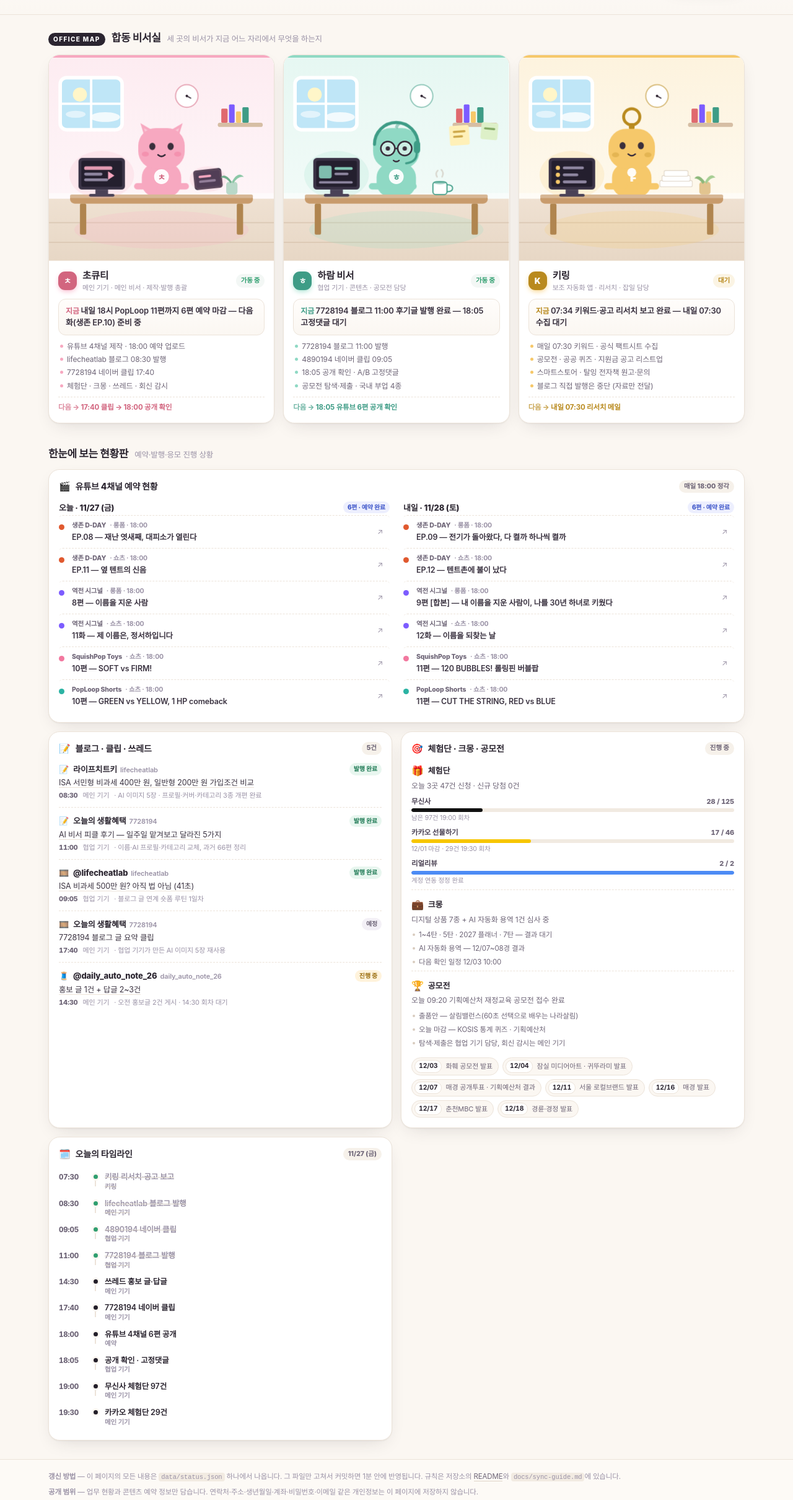
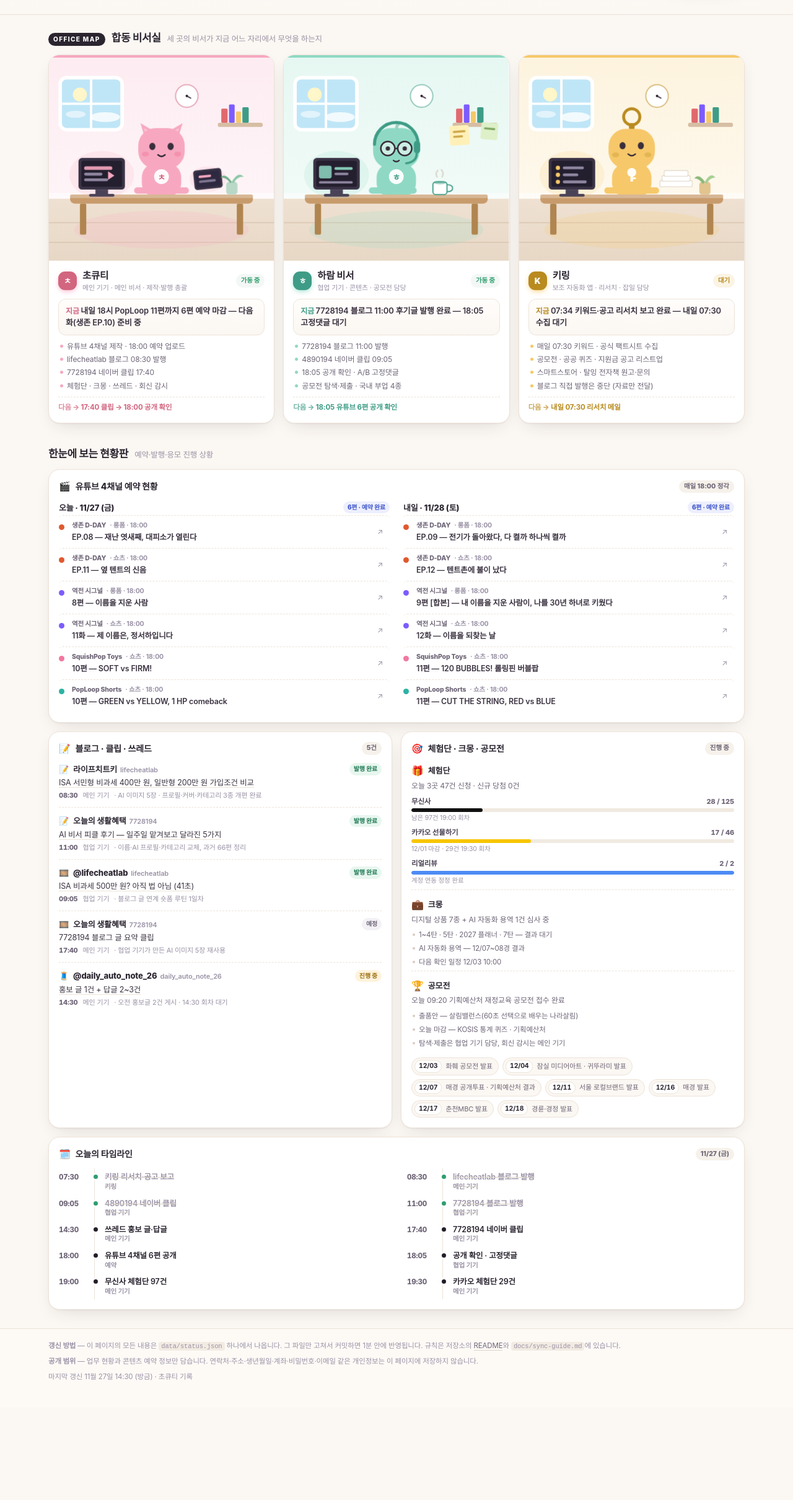
Before and after one commit to dmstjr9706-crypto/Pickle-office, a plain HTML site: page index.html in a window 1280 px wide. Shown: the part 120-2540 px from the top of the page at 62% size. After the commit the page ends 2390 px from the top, so only its background shows below. Drawn offline with Linux system fonts and the light colour scheme.

Commit message:
polish: 타임라인 2열 · 손 위치 · 배포 가이드

```diff
--- a/index.html
+++ b/index.html
@@ -187,16 +187,17 @@
   }
 
   .tl{list-style:none;margin:0;padding:0}
+  @media(min-width:820px){ .tl{display:grid;grid-template-columns:1fr 1fr;column-gap:34px} }
   .tl li{display:grid;grid-template-columns:44px 14px 1fr;gap:0 8px;align-items:start;padding:5px 0;position:relative}
+  .tl li::before{content:"";position:absolute;left:56.5px;top:0;bottom:0;width:1.5px;background:var(--line)}
   .tl .t{font-size:11.5px;font-weight:800;color:var(--muted);font-variant-numeric:tabular-nums;padding-top:1px}
-  .tl .p{width:14px;display:grid;place-items:center;padding-top:5px;position:relative}
-  .tl .p::before{content:"";width:7px;height:7px;border-radius:50%;background:#231E29;box-shadow:0 0 0 3px #FBF7F2;z-index:1}
-  .tl li:not(:last-child) .p::after{content:"";position:absolute;top:13px;bottom:-12px;width:1.5px;background:var(--line)}
+  .tl .p{width:14px;display:grid;place-items:center;padding-top:5px;position:relative;z-index:1}
+  .tl .p::before{content:"";width:7px;height:7px;border-radius:50%;background:#231E29;box-shadow:0 0 0 3px #fff;z-index:1}
   .tl .l{font-size:12.5px;font-weight:600;line-height:1.4}
   .tl .o{display:block;font-size:10.5px;color:var(--faint);font-weight:600}
   .tl li.done .p::before{background:var(--ok)}
   .tl li.done .l{color:var(--faint);text-decoration:line-through;text-decoration-thickness:1px;text-decoration-color:#D9D1C6}
-  .tl li.now .p::before{background:var(--deep-pink);box-shadow:0 0 0 3px #FBF7F2,0 0 0 6px rgba(210,101,127,.18)}
+  .tl li.now .p::before{background:var(--deep-pink);box-shadow:0 0 0 3px #fff,0 0 0 6px rgba(210,101,127,.18)}
 
   footer{border-top:1px solid var(--line);margin-top:22px;padding:18px 0 34px;background:#FDFAF6}
   footer p{margin:0 0 6px;font-size:11.5px;color:var(--faint);line-height:1.6}
@@ -324,7 +325,7 @@
         <path d='M155 142 q5 4.5 10 0' stroke='#3A2F3C' stroke-width='2.2' fill='none' stroke-linecap='round'/>\
         <circle cx='160' cy='173' r='10.5' fill='#FFFFFF' opacity='.94'/>\
         <text x='160' y='178' text-anchor='middle' font-size='12' font-weight='800' fill='" + deep + "'>ㅊ</text>\
-        <g class='hands'><rect x='121' y='183' width='33' height='9' rx='4.5' fill='" + col + "'/><rect x='166' y='183' width='33' height='9' rx='4.5' fill='" + col + "'/></g>\
+        <g class='hands'><rect x='121' y='189' width='33' height='9' rx='4.5' fill='" + col + "'/><rect x='166' y='189' width='33' height='9' rx='4.5' fill='" + col + "'/></g>\
       </g>";
     }
     if (c.id === "haram") {
@@ -343,7 +344,7 @@
         <path d='M156 150 q4 3.4 8 0' stroke='#3A2F3C' stroke-width='2' fill='none' stroke-linecap='round'/>\
         <circle cx='160' cy='173' r='10.5' fill='#FFFFFF' opacity='.94'/>\
         <text x='160' y='178' text-anchor='middle' font-size='12' font-weight='800' fill='" + deep + "'>ㅎ</text>\
-        <g class='hands'><rect x='121' y='183' width='33' height='9' rx='4.5' fill='" + col + "'/><rect x='166' y='183' width='23' height='9' rx='4.5' fill='" + col + "'/></g>\
+        <g class='hands'><rect x='121' y='189' width='33' height='9' rx='4.5' fill='" + col + "'/><rect x='166' y='189' width='23' height='9' rx='4.5' fill='" + col + "'/></g>\
       </g>";
     }
     /* keyring */
@@ -358,7 +359,7 @@
       <g fill='#FFFFFF' opacity='.94'>\
         <circle cx='160' cy='167' r='6.4'/><rect x='158.2' y='171' width='3.6' height='9'/><rect x='158.2' y='174' width='7.6' height='2.6'/>\
       </g>\
-      <g class='hands'><rect x='121' y='183' width='33' height='9' rx='4.5' fill='" + col + "'/><rect x='166' y='183' width='33' height='9' rx='4.5' fill='" + col + "'/></g>\
+      <g class='hands'><rect x='121' y='189' width='33' height='9' rx='4.5' fill='" + col + "'/><rect x='166' y='189' width='33' height='9' rx='4.5' fill='" + col + "'/></g>\
     </g>";
   }
 
@@ -401,11 +402,11 @@
       </g>";
     if (c.id === "chuchu") {
       s += "<g>\
+        <ellipse class='glow' cx='226' cy='176' rx='26' ry='18' fill='" + a + "'/>\
         <rect x='206' y='162' width='40' height='28' rx='4' fill='#3A3346' transform='rotate(-6 226 176)'/>\
         <rect x='209' y='165' width='34' height='22' rx='2' fill='#2E2940' transform='rotate(-6 226 176)'/>\
         <rect x='213' y='170' width='18' height='3.4' rx='1.7' fill='" + a + "' transform='rotate(-6 226 176)'/>\
         <rect x='213' y='177' width='24' height='3.4' rx='1.7' fill='#7E7691' transform='rotate(-6 226 176)'/>\
-        <ellipse class='glow' cx='226' cy='176' rx='26' ry='18' fill='" + a + "'/>\
       </g>";
       s += "<g>\
         <rect x='252' y='180' width='16' height='18' rx='4' fill='#B9D8C8'/>\
@@ -588,7 +589,7 @@
       return "<li class='" + (t.done ? "done" : "") + "'><span class='t'>" + esc(t.time) + "</span>" +
         "<span class='p'></span><span class='l'>" + esc(t.label) + "<span class='o'>" + esc(t.owner) + "</span></span></li>";
     }).join("");
-    return "<article class='card'><h3><span class='ico'>🗓️</span>오늘의 타임라인<span class='chip'>11/27 (금)</span></h3>" +
+    return "<article class='card wide'><h3><span class='ico'>🗓️</span>오늘의 타임라인<span class='chip'>11/27 (금)</span></h3>" +
       "<ul class='tl'>" + items + "</ul></article>";
   }
 
```
Also changed, not shown: 2 other files.
